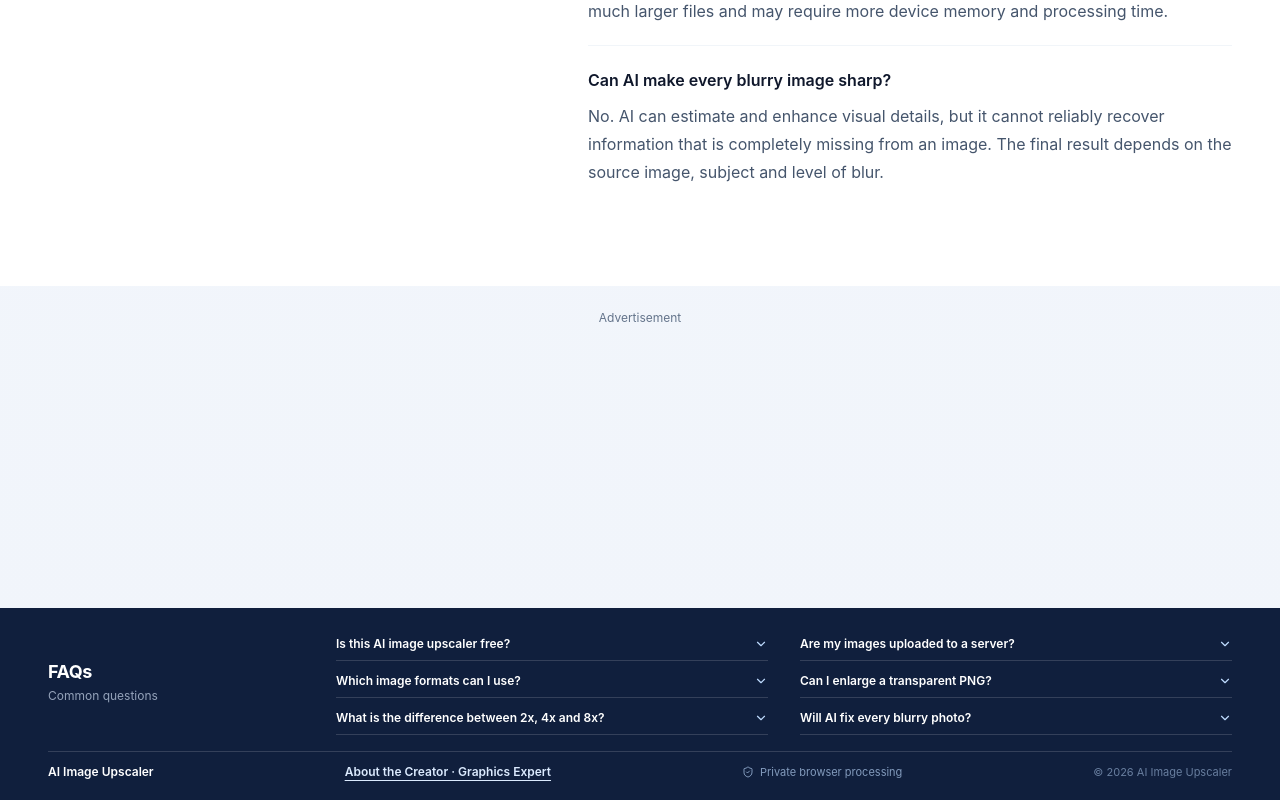
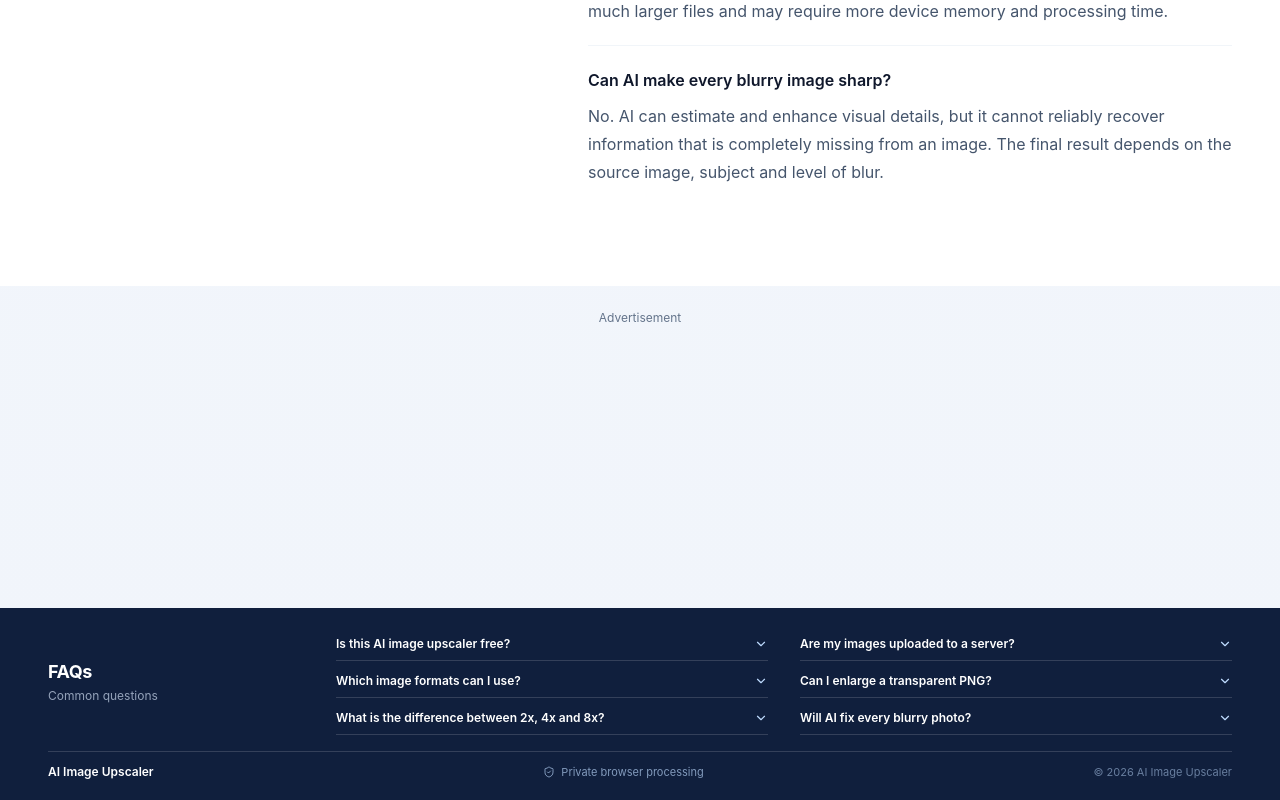
Before and after one commit to graphicsexpert65-png/image-upscaler, a React (Vite) app: page / in a window 1280 px wide. Shown: the part 3438-4238 px from the top of the page. Built offline with nearby package versions, Linux system fonts and the light colour scheme; what onnxruntime-web would draw is missing.

Commit message:
Remove creator link from footer

```diff
--- a/src/components/Footer.tsx
+++ b/src/components/Footer.tsx
@@ -34,7 +34,6 @@ export function Footer() {
 
         <div className="mt-4 pt-3 border-t border-white/15 flex flex-col sm:flex-row items-center justify-between gap-2">
           <p className="text-xs font-semibold text-white">AI Image Upscaler</p>
-          <a href="/about-graphics-expert/" className="text-xs font-semibold text-blue-100 underline underline-offset-4 hover:text-white">About the Creator · Graphics Expert</a>
           <p className="text-[11px] text-blue-200/65 flex items-center gap-1.5"><ShieldCheck className="h-3 w-3" /> Private browser processing</p>
           <p className="text-[11px] text-blue-200/50">© {new Date().getFullYear()} AI Image Upscaler</p>
         </div>
```
